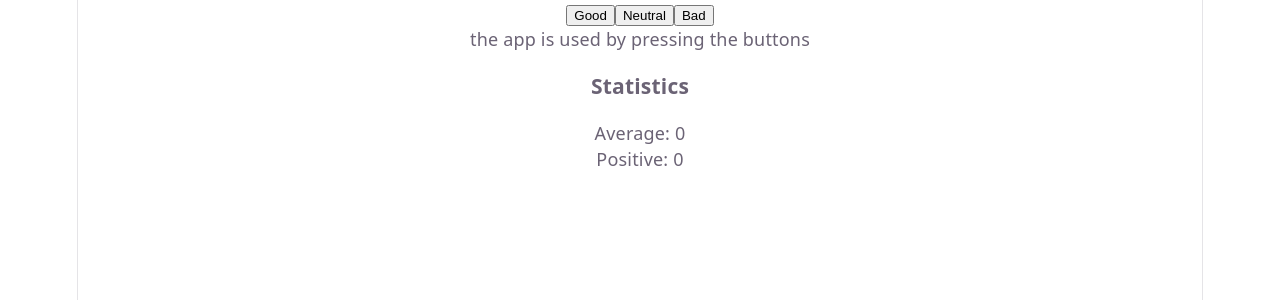
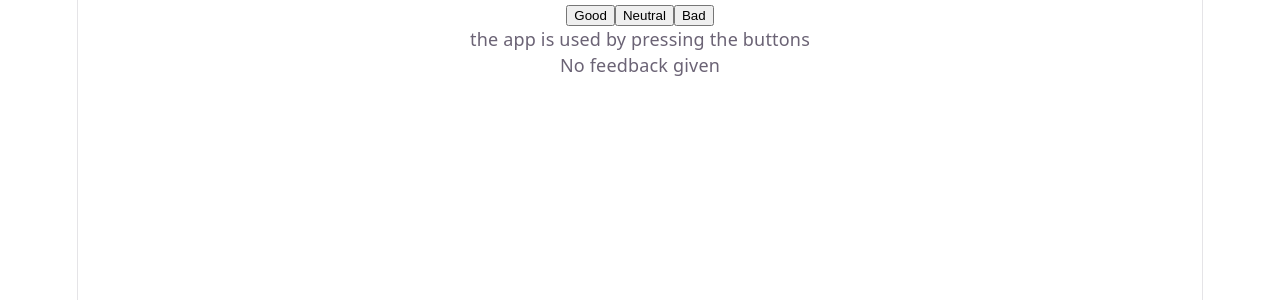
Before and after one commit to daddyschmack/fullstack-open-exercises, a React (Vite) app in the folder part1/: page / in a window 1280 px wide. Shown: the top 300 px of the page. Built offline with nearby package versions, Linux system fonts and the light colour scheme.

Commit message:
exerciee 1.8, hiding stats if nothing is pushed

```diff
--- a/part1/src/App.jsx
+++ b/part1/src/App.jsx
@@ -25,7 +25,9 @@ const Statistics = ({good = 0, bad = 0, neutral = 0}) => {
     const total = good + bad + neutral;
     const average = total > 0 ? (good + bad)/total : 0;
     const positive = total > 0 ? good/total : 0;
+     if(total === 0) return <div>No feedback given</div>
     return (
+
         <div>
             <h3>Statistics</h3>
             <p>Average: {average}</p>
```
